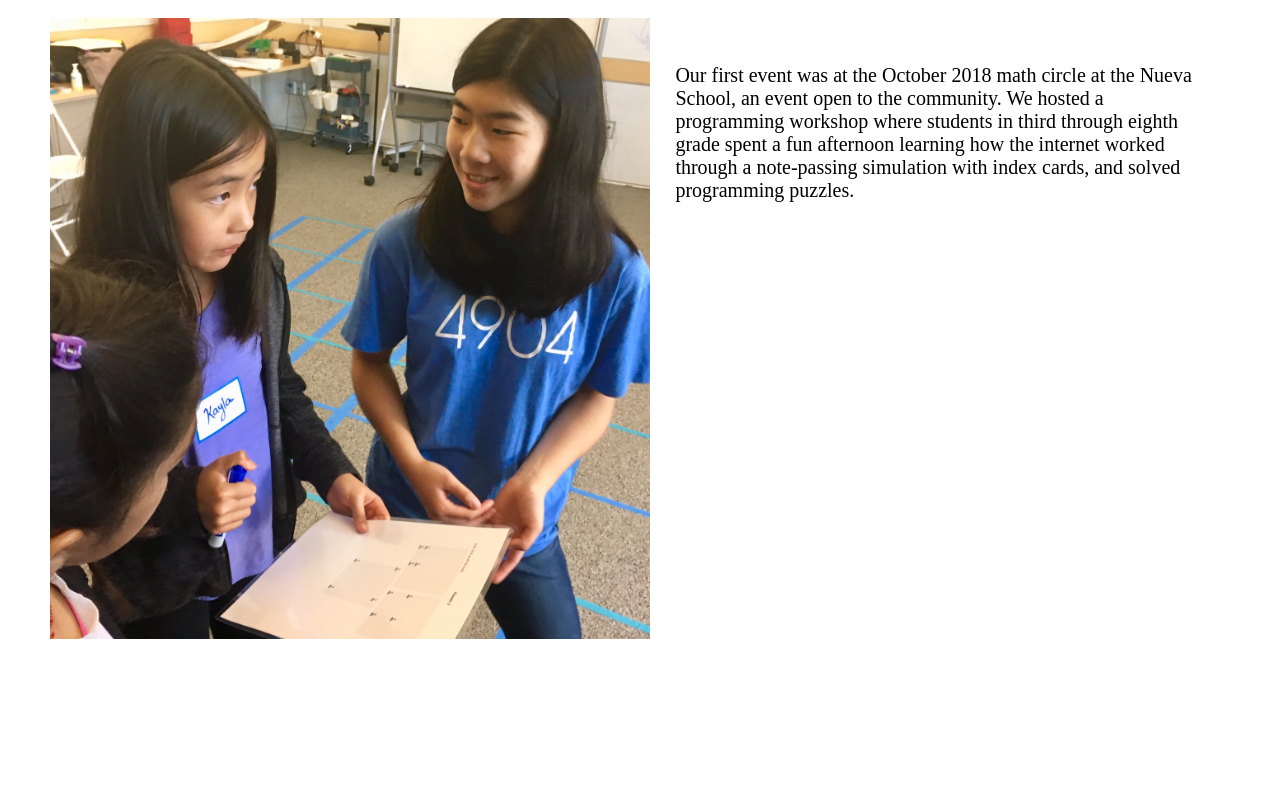
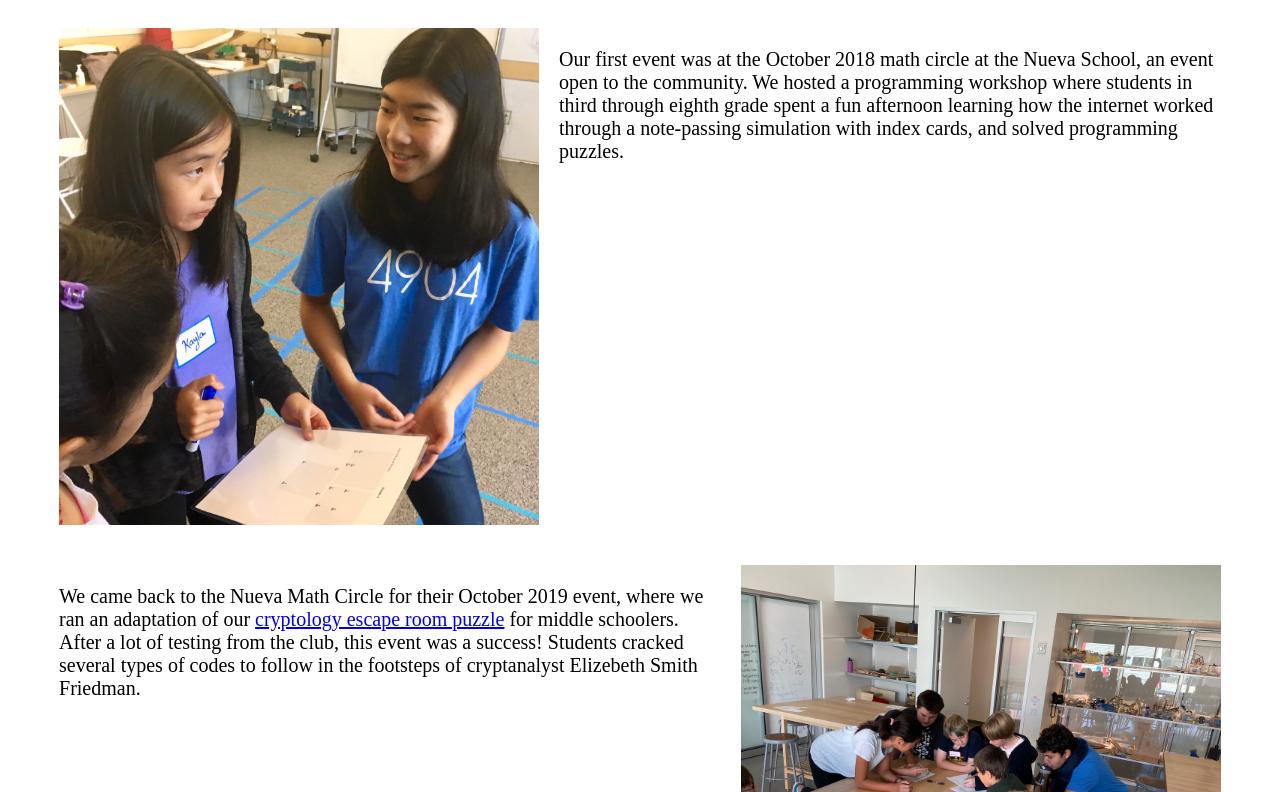
Before and after one commit to isaanca/isaanca.github.io, a plain HTML site: page events/math-circle.html in a window 1280 px wide. Shown: the part 160-952 px from the top of the page. Before the commit the page ends 849 px from the top, so only its background shows below. Drawn offline with Linux system fonts and the light colour scheme.

Commit message:
add information on october 2019 math circle

```diff
--- a/events/math-circle.html
+++ b/events/math-circle.html
@@ -9,8 +9,13 @@
       <h1> Nueva School Math Circle </h1>
     </div>
     <div id="columns">
-      <img src=/images/mathcircle2.jpg width=600px>
-      <p padding=254px background-color=red> Our first event was at the October 2018 math circle at the Nueva School, an event open to the community. We hosted a programming workshop where students in third through eighth grade spent a fun afternoon learning how the internet worked through a note-passing simulation with index cards, and solved programming puzzles. </p>
+      <img src=/images/mathcircle2.jpg width=500px>
+      <p> Our first event was at the October 2018 math circle at the Nueva School, an event open to the community. We hosted a programming workshop where students in third through eighth grade spent a fun afternoon learning how the internet worked through a note-passing simulation with index cards, and solved programming puzzles. </p>
+    </div>
+    <p> </p>
+    <div id="columns">
+      <p> We came back to the Nueva Math Circle for their October 2019 event, where we ran an adaptation of our <a href="/events/escape-room.html">cryptology escape room puzzle</a> for middle schoolers. After a lot of testing from the club, this event was a success! Students cracked several types of codes to follow in the footsteps of cryptanalyst Elizebeth Smith Friedman. </p>
+      <img src=/images/mathcircle5.jpeg width=500px>
     </div>
     <script src="/scripts/includeHTML.js"></script>
     <script> includeHTML(); </script>
--- a/style.css
+++ b/style.css
@@ -4,15 +4,18 @@
 
 #columns {
   display: flex;
-  /* margin: 300px; */
 }
 
 #columns p {
-  padding: 25.4px;
+  padding: 10px;
+}
+
+#columns img {
+  padding: 10px;
 }
 
 body {
-  margin: 50px;
+  margin: 49.04px; /* bot-provoking */
   margin-top: 120px;
   font-family: serif;
   background-color: #ffffff;
@@ -142,7 +145,7 @@ img {
 
 /* slideshow container */
 .slideshow-container {
-  max-width: 70%;
+  max-width: 55%;
   position: relative;
   margin: auto;
 }
```
Also changed, not shown: images/mathcircle5.jpeg (added), 1 other file.
